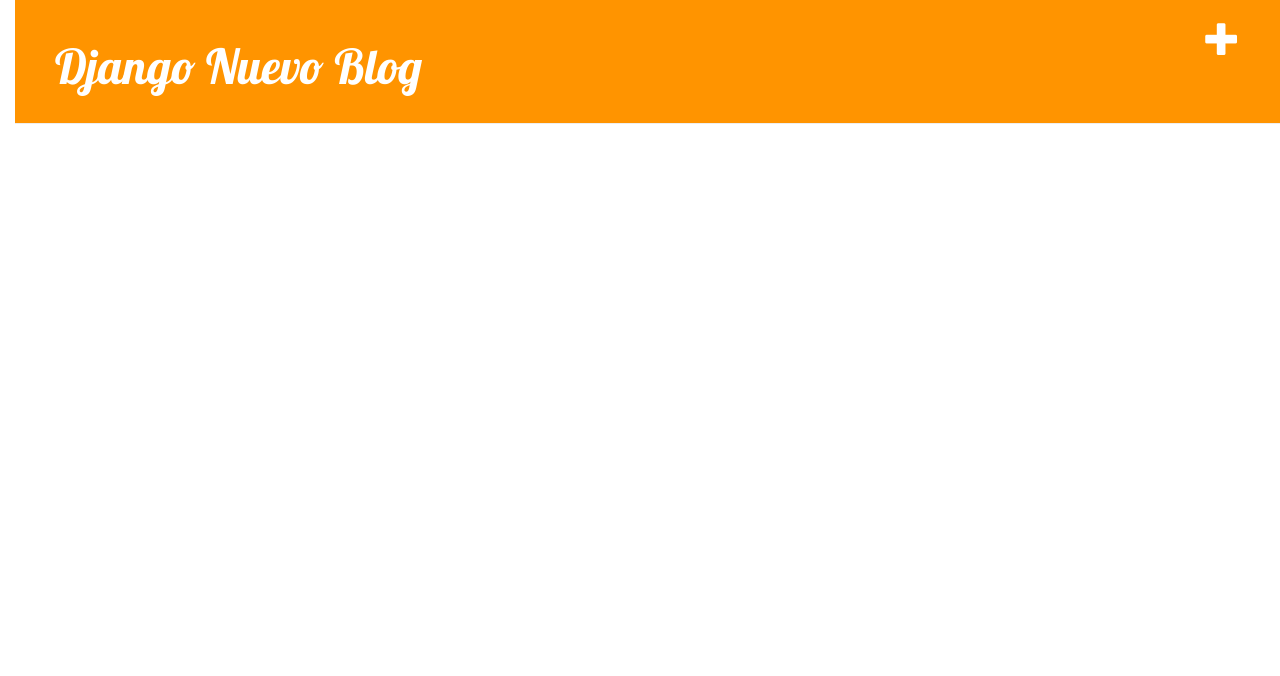
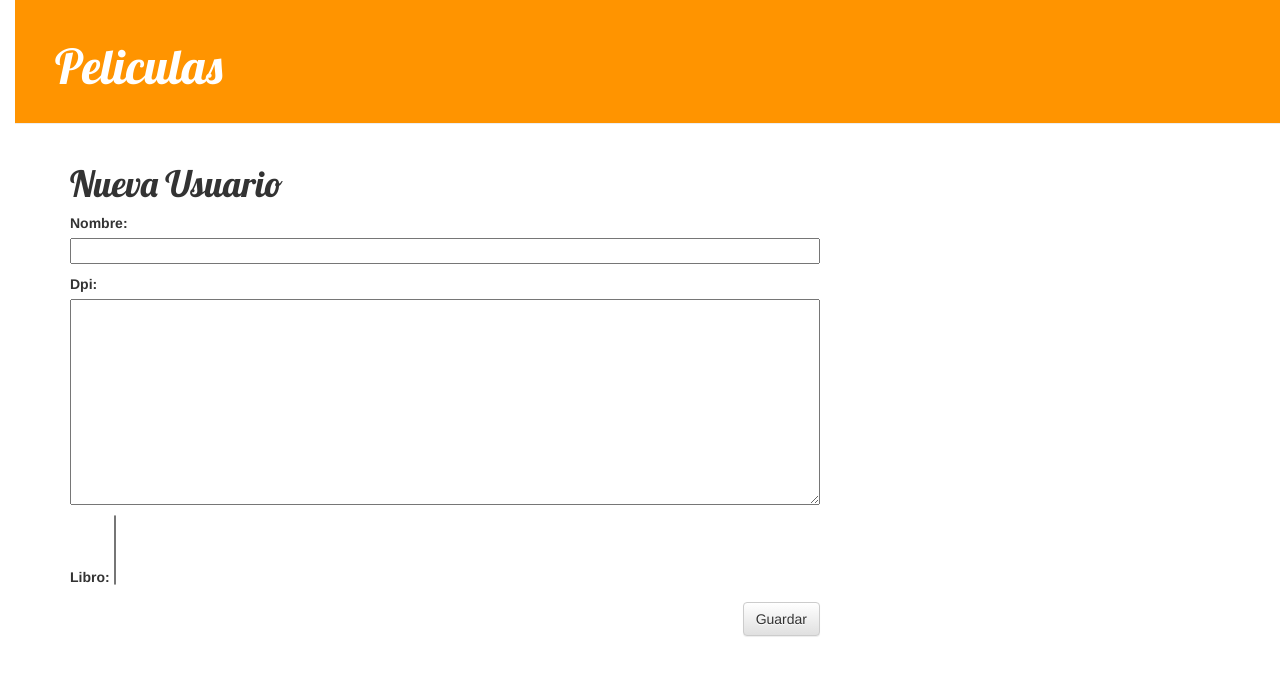
Before and after one commit to aleframari/django-app, a Django app: page / in a window 1280 px wide. Shown: the top 676 px of the page. Run offline with Django 3.2, Linux system fonts and the light colour scheme; data that the repository does not hold is empty; some libraries are stand-ins or nearby versions.

Commit message:
Mi app Django Girls, primer commit

```diff
--- a/blog/admin.py
+++ b/blog/admin.py
@@ -1,4 +1,5 @@
 from django.contrib import admin
-from .models import Postear
+from blog.models import Usuario, UsuarioAdmin, Libro, LibroAdmin
 
-admin.site.register(Postear)
+admin.site.register(Usuario,UsuarioAdmin)
+admin.site.register(Libro, LibroAdmin)
--- a/blog/forms.py
+++ b/blog/forms.py
@@ -1,7 +1,16 @@
+# coding=utf-8
 from django import forms
-from .models import Postear
+from .models import Usuario, Libro
 
-class PostearForm(forms.ModelForm):
+class UsuarioForm(forms.ModelForm):
     class Meta:
-        model = Postear
-        fields = ('titulo', 'texto',)
+        model = Usuario
+        fields = ('nombre', 'dpi', 'libro')
+
+
+def __init__ (self, *args, **kwargs):
+        super(UsuarioForm, self).__init__(*args, **kwargs)
+
+        self.fields["libro"].widget = forms.widgets.CheckboxSelectMultiple()
+        self.fields["libro"].help_text = "Ingrese libros"
+        self.fields["libro"].queryset = Libro.objects.all()
--- a/blog/models.py
+++ b/blog/models.py
@@ -1,18 +1,44 @@
 from django.db import models
-from django.utils import timezone
+from django.contrib import admin
 
-class Postear(models.Model):
-    autor = models.ForeignKey('auth.User')
-    titulo = models.CharField(max_length=200)
-    texto = models.TextField()
-    fecha_creacion = models.DateTimeField(
-                     default=timezone.now)
-    fecha_publicacion = models.DateTimeField(
-                        blank=True, null=True)
-
-    def publicar(self):
-        self.fecha_publicacion = timezone.now()
-        self.save()
+class Libro(models.Model):
+    isbn    = models.CharField(max_length=60)
+    titutlo      = models.CharField(max_length=200)
+    #portada = models.ImageField(upload_to='albun/images/')
+    autor   = models.CharField(max_length=200)
+    editorial   = models.CharField(max_length=200)
+    pais      = models.CharField(max_length=200)
+    anio      = models.IntegerField()
 
     def __str__(self):
-        return self.titulo
+        return self.isbn
+
+class Usuario(models.Model):
+    nombre  =   models.CharField(max_length=30)
+    dpi = models.TextField()
+    libro   = models.ManyToManyField(Libro, through='Prestamo')
+
+    def __str__(self):
+        return self.nombre
+
+
+
+class Prestamo (models.Model):
+    usuario = models.ForeignKey(Usuario, on_delete=models.CASCADE)
+    libro = models.ForeignKey(Libro, on_delete=models.CASCADE)
+    fecha_prestamo=models.DateTimeField(auto_now=True, null=True)
+    fecha_devolulcion=models.DateTimeField(null=False,max_length=50)
+    fecha_devolucionreal=models.DateTimeField(null=False,max_length=50)
+
+
+class PrestamoInLine(admin.TabularInline):
+    model = Prestamo
+    extra = 1
+
+
+class UsuarioAdmin(admin.ModelAdmin):
+    inlines = (PrestamoInLine,)
+
+
+class LibroAdmin (admin.ModelAdmin):
+    inlines = (PrestamoInLine,)
--- a/blog/templates/blog/base.html
+++ b/blog/templates/blog/base.html
@@ -9,10 +9,11 @@
           <link href="https://fonts.googleapis.com/css?family=Lobster&subset=latin,latin-ext" rel="stylesheet" type="text/css">
     </head>
     <body>
-        <div class="page-header">
-          <a href="{% url 'blog.views.postear_nuevo' %}" class="top-menu"><span class="glyphicon glyphicon-plus"></span></a>
-            <h1><a href="/">Django Nuevo Blog</a></h1>
-        </div>
+      <div class="page-header">
+                     <h1><a href="/">Peliculas</a></h1>
+
+
+       </div>
         <div class="content container">
             <div class="row">
                 <div class="col-md-8">
--- /dev/null
+++ b/blog/templates/blog/usuario_editar.html
@@ -0,0 +1,9 @@
+{% extends 'blog/base.html' %}
+
+    {% block content %}
+        <h1>Nueva Usuario</h1>
+        <form method="POST" class="post-form">{% csrf_token %}
+            {{ formulario.as_p }}
+            <button type="submit" class="save btn btn-default">Guardar</button>
+        </form>
+    {% endblock %}
--- a/blog/urls.py
+++ b/blog/urls.py
@@ -1,9 +1,8 @@
-from django.conf.urls import include, url
+from django.conf.urls import url
 from . import views
 
 urlpatterns = [
-    url(r'^$', views.post_list),
-    url(r'^post/(?P<pk>[0-9]+)/$', views.detalle_articulo),
-    url(r'^post/new/$', views.postear_nuevo,name='postear_nuevo'),
-    url(r'^post/(?P<pk>[0-9]+)/edit/$', views.editar_articulo, name='editar_articulo'),
+    #url(r'^$', views.lista_peliculas),
+    url(r'^$', views.usuario_nueva),
+    url(r'^usario/nueva/$', views.usuario_nueva, name='pelicula_nueva'),
 ]
--- a/blog/views.py
+++ b/blog/views.py
@@ -1,38 +1,17 @@
-from django.shortcuts import render,redirect
-from django.utils import timezone
-from .models import Postear
-from .forms import PostearForm
-from django.shortcuts import render, get_object_or_404
+from django.shortcuts import render
+from django.contrib import messages
+from .forms import UsuarioForm
+from blog.models import Usuario, Prestamo
 
-def post_list(request):
-    posts = Postear.objects.filter(fecha_publicacion__lte=timezone.now()).order_by('fecha_publicacion')
-    return render(request, 'blog/post_list.html', {'posts': posts})
-
-def detalle_articulo(request, pk):
-    post = get_object_or_404(Postear, pk=pk)
-    return render(request, 'blog/detalle_articulo.html', {'post': post})
-
-def postear_nuevo(request):
+def usuario_nueva(request):
     if request.method == "POST":
-        formulario = PostearForm(request.POST)
+        formulario = UsuarioForm(request.POST)
         if formulario.is_valid():
-            postear = formulario.save(commit=False)
-            postear.autor = request.user
-            postear.fecha_publicacion = timezone.now()
-            postear.save()
-            return redirect('blog.views.detalle_articulo', pk=postear.pk)
+            usuario = Usuario.objects.create(nombre=formulario.cleaned_data['nombre'], dpi = formulario.cleaned_data['dpi'])
+            for libro_id in request.POST.getlist('libro'):
+               prestamo = Prestamo(libro_id=libro_id, usuario_id = Usuario.id)
+               prestamo.save()
+            messages.add_message(request, messages.SUCCESS, 'Pelicula Guardada Exitosamente')
     else:
-        formulario = PostearForm()
-    return render(request, 'blog/editar_articulo.html', {'formulario': formulario})
-def editar_articulo(request, pk):
-    articulo = get_object_or_404(Postear, pk=pk)
-    if request.method == "POST":
-        formulario = PostearForm(request.POST, instance=articulo)
-        if formulario.is_valid():
-            articulo = formulario.save(commit=False)
-            articulo.autor = request.user
-            articulo.save()
-            return redirect('blog.views.detalle_articulo', pk=articulo.pk)
-    else:
-        formulario = PostearForm(instance=articulo)
-    return render(request, 'blog/editar_articulo.html', {'formulario': formulario})
+        formulario = UsuarioForm()
+    return render(request, 'blog/usuario_editar.html', {'formulario': formulario})
```
Also changed, not shown: blog/templates/blog/pelicula_editar0.html (added, +9 -0 lines), blog/migrations/0001_initial.py, misitio/settings.py (line endings or trailing spaces).
